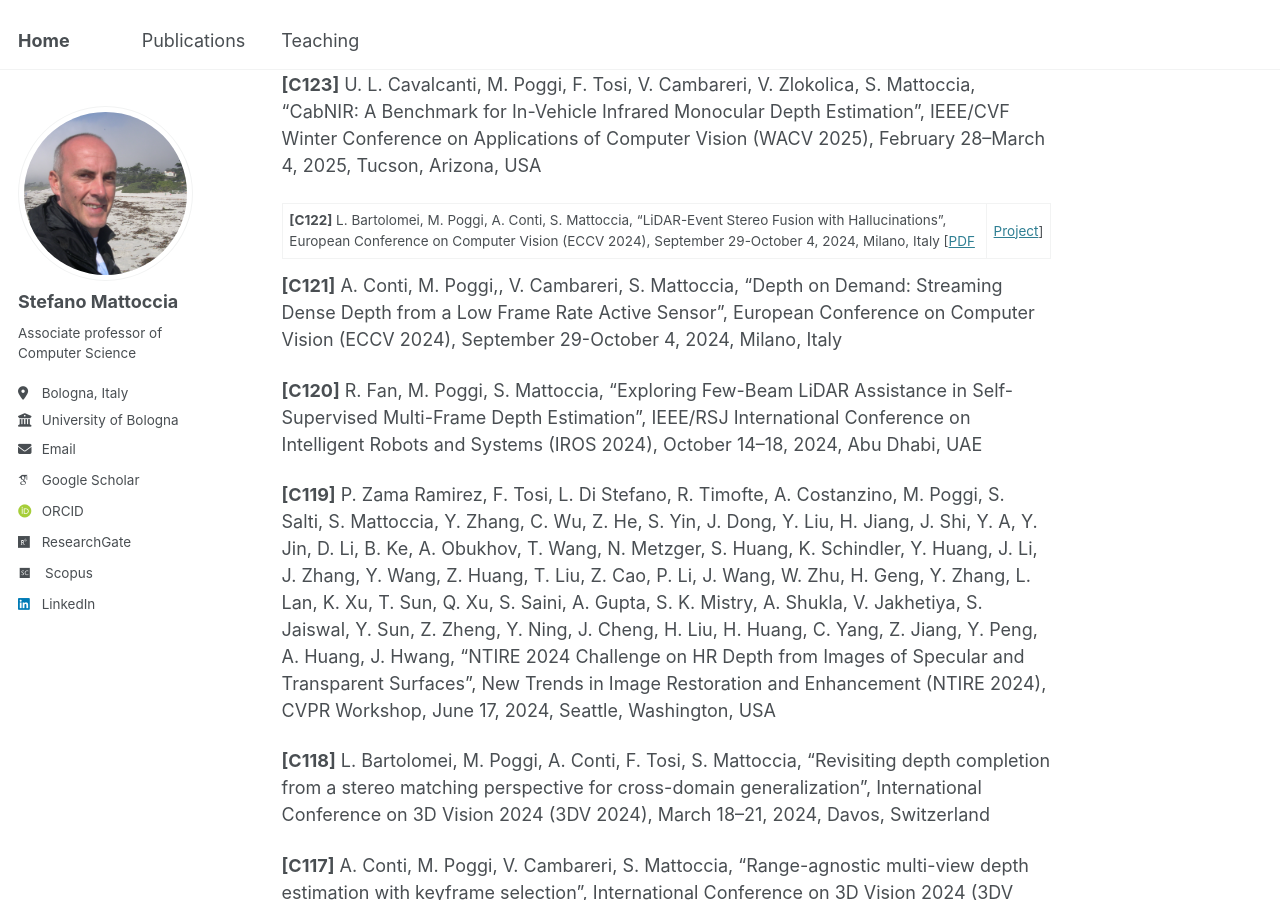
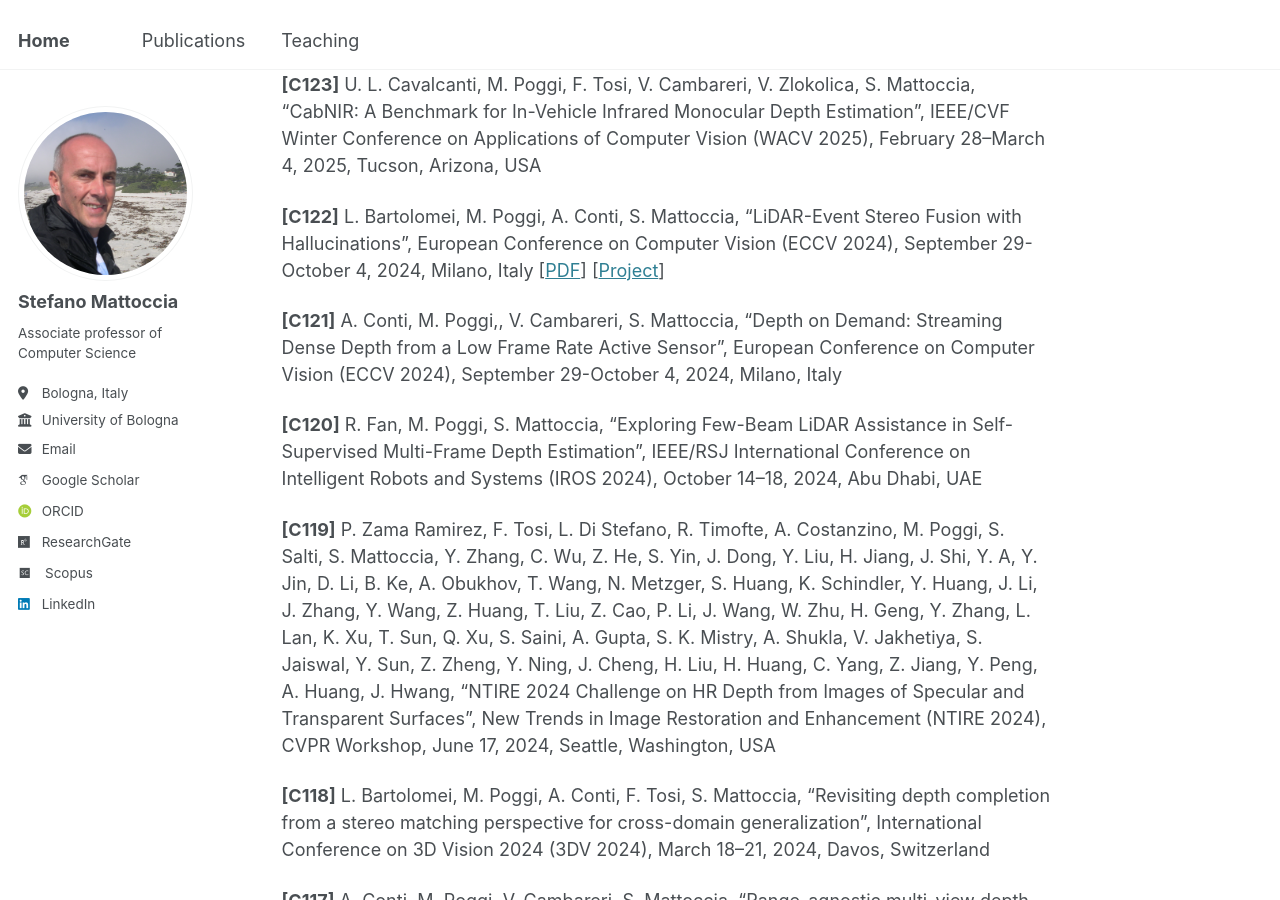
Before and after one commit to stefanomattoccia/stefanomattoccia.github.io, a Jekyll site: the page built from _pages/publications.md, in a window 1280 px wide and 900 px high, scrolled down 4405 px. Built offline with Jekyll 4.4.1, drawn with Linux system fonts in a browser that asks for light colours; some web fonts are replaced.

```diff
--- a/_pages/publications.md
+++ b/_pages/publications.md
@@ -98,7 +98,7 @@ https://arxiv.org/pdf/2412.04472
 
 **[C123]** U. L. Cavalcanti, M. Poggi, F. Tosi, V. Cambareri, V. Zlokolica, S. Mattoccia, “CabNIR: A Benchmark for In-Vehicle Infrared Monocular Depth Estimation”, IEEE/CVF Winter Conference on Applications of Computer Vision (WACV 2025), February 28–March 4, 2025, Tucson, Arizona, USA
 
-**[C122]** L. Bartolomei, M. Poggi, A. Conti, S. Mattoccia, “LiDAR-Event Stereo Fusion with Hallucinations”, European Conference on Computer Vision (ECCV 2024), September 29-October 4, 2024, Milano, Italy [[PDF](https://arxiv.org/pdf/2408.04633) | [Project](https://eventvppstereo.github.io/)]
+**[C122]** L. Bartolomei, M. Poggi, A. Conti, S. Mattoccia, “LiDAR-Event Stereo Fusion with Hallucinations”, European Conference on Computer Vision (ECCV 2024), September 29-October 4, 2024, Milano, Italy [[PDF](https://arxiv.org/pdf/2408.04633)] [[Project](https://eventvppstereo.github.io/)]
 
 **[C121]** A. Conti, M. Poggi,, V. Cambareri, S. Mattoccia, “Depth on Demand: Streaming Dense Depth from a Low Frame Rate Active Sensor”, European Conference on Computer Vision (ECCV 2024), September 29-October 4, 2024, Milano, Italy
 
```
